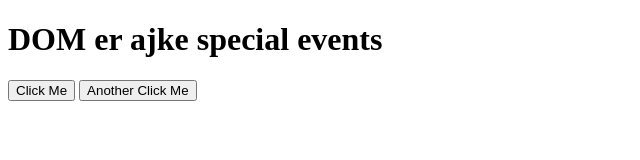
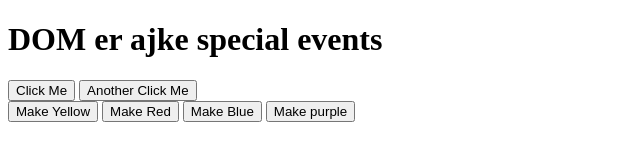
Before and after one commit to Farhad0111/26_Text_instruction_important_Event_addEventListener_Event_bubble, a plain HTML site: page index.html in a window 1280 px wide. Shown: the whole page, without its empty margins (0-640 px from the left). Drawn offline with Linux system fonts and the light colour scheme.

Commit message:
Add files via upload

```diff
--- a/index.html
+++ b/index.html
@@ -9,7 +9,15 @@
     <h1 onclick="console.log('I am clicked')">DOM er ajke special events</h1>
     <button title="This is a tooltip" onclick="console.log(7)">Click Me</button>
     <button onclick="console.log(700)">Another Click Me</button>
+    <br>
+    <button onclick="document.body.style.backgroundColor='yellow'">Make Yellow</button>
+    <button onclick="makeRed()">Make Red</button>
+    <button id="make-blue">Make Blue</button>
+    <button id="make-purple">Make purple</button>
     <script src="events.js"></script>
+    <script>
 
+
+    </script>
 </body>
 </html>
```
